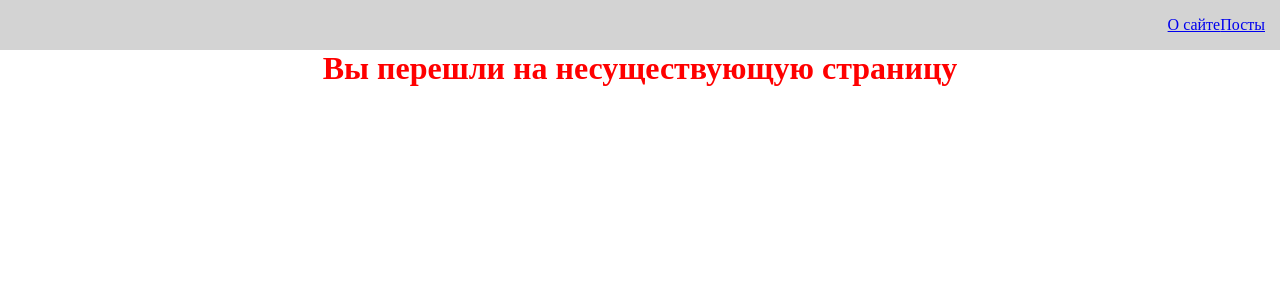
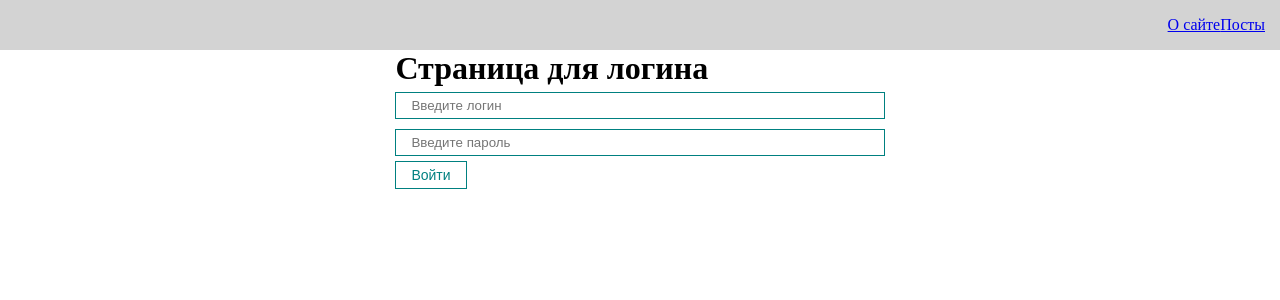
Before and after one commit to Smoke52ru/ReactFundamentals, a React (Create React App) app: page /login in a window 1280 px wide. Shown: the top 300 px of the page. Built offline with nearby package versions, Linux system fonts and the light colour scheme.

Commit message:
Добавлена функция авторизации

```diff
--- a/src/App.js
+++ b/src/App.js
@@ -1,16 +1,23 @@
-import React from 'react'
+import React, {useState} from 'react'
 import {BrowserRouter} from "react-router-dom";
 import Navbar from "./components/UI/Navbar/Navbar";
 import AppRouter from "./components/AppRouter";
+import {AuthContext} from "./context/context";
 
 
 function App() {
+    const [isAuth, setIsAuth] = useState(false)
 
     return (
-        <BrowserRouter>
-            <Navbar/>
-            <AppRouter/>
-        </BrowserRouter>
+        <AuthContext.Provider value={{
+            isAuth,
+            setIsAuth,
+        }}>
+            <BrowserRouter>
+                <Navbar/>
+                <AppRouter/>
+            </BrowserRouter>
+        </AuthContext.Provider>
     )
 }
 
--- a/src/components/AppRouter.jsx
+++ b/src/components/AppRouter.jsx
@@ -1,22 +1,30 @@
-import React from 'react';
+import React, {useContext} from 'react';
 import {Route, Routes} from "react-router-dom";
-import About from "../pages/About";
-import Posts from "../pages/Posts";
-import Error from "../pages/Error";
-import PostIdPage from "../pages/PostIdPage";
-import {routes} from "../router/routes";
+import {publicRoutes, privateRoutes} from "../router/routes";
+import {AuthContext} from "../context/context";
 
 const AppRouter = () => {
+    const {isAuth, setIsAuth} = useContext(AuthContext)
+    console.log(isAuth)
+
     return (
-        <Routes>
-            {routes.map((route,index)=>
-                <Route key={index}
-                       path={route.path}
-                       element={route.element}/>
-            )}
-
-
-        </Routes>
+        isAuth
+            ?
+            <Routes>
+                {privateRoutes.map((route, index) =>
+                    <Route key={route.path}
+                           path={route.path}
+                           element={route.element}/>
+                )}
+            </Routes>
+            :
+            <Routes>
+                {publicRoutes.map((route, index) =>
+                    <Route key={route.path}
+                           path={route.path}
+                           element={route.element}/>
+                )}
+            </Routes>
     );
 };
 
--- /dev/null
+++ b/src/context/context.js
@@ -0,0 +1,4 @@
+import {createContext} from "react";
+
+
+export const AuthContext = createContext(null)
--- a/src/pages/Login.jsx
+++ b/src/pages/Login.jsx
@@ -1,12 +1,19 @@
-import React from 'react';
+import React, {useContext} from 'react';
 import MyInput from "../components/UI/input/MyInput";
 import MyButton from "../components/UI/button/MyButton";
+import {AuthContext} from "../context/context";
 
 const Login = () => {
+    const {isAuth, setIsAuth} = useContext(AuthContext)
+    const login = (event) => {
+        event.preventDefault();
+        setIsAuth(true)
+    }
+
     return (
         <div>
             <h1>Страница для логина</h1>
-            <form>
+            <form onSubmit={login}>
                 <MyInput type="text" placeholder="Введите логин"/>
                 <MyInput type="text" placeholder="Введите пароль"/>
                 <MyButton>Войти</MyButton>
--- a/src/router/routes.js
+++ b/src/router/routes.js
@@ -1,13 +1,21 @@
 import React from "react";
+import {Navigate} from "react-router-dom";
 import Error from "../pages/Error";
 import PostIdPage from "../pages/PostIdPage";
 import Posts from "../pages/Posts";
 import About from "../pages/About";
+import Login from "../pages/Login";
 
-export const routes = [
-    {path: '/', element: <Posts/>},
-    {path: '/about', element: <About/>},
+export const privateRoutes = [
     {path: '/posts', element: <Posts/>},
     {path: '/posts/:id', element: <PostIdPage/>},
-    {path: '/*', element: <Error/>},
+    {path: '/about', element: <About/>},
+    {path: '/error', element: <Error/>},
+    {path: '/login', element: <Navigate to="posts" replace/>},
+    {path: '/*', element: <Navigate to="posts" replace/>},
 ]
+
+export const publicRoutes = [
+    {path: '/login', element: <Login/>},
+    {path: '/*', element: <Navigate to="login" replace/>},
+]
```
